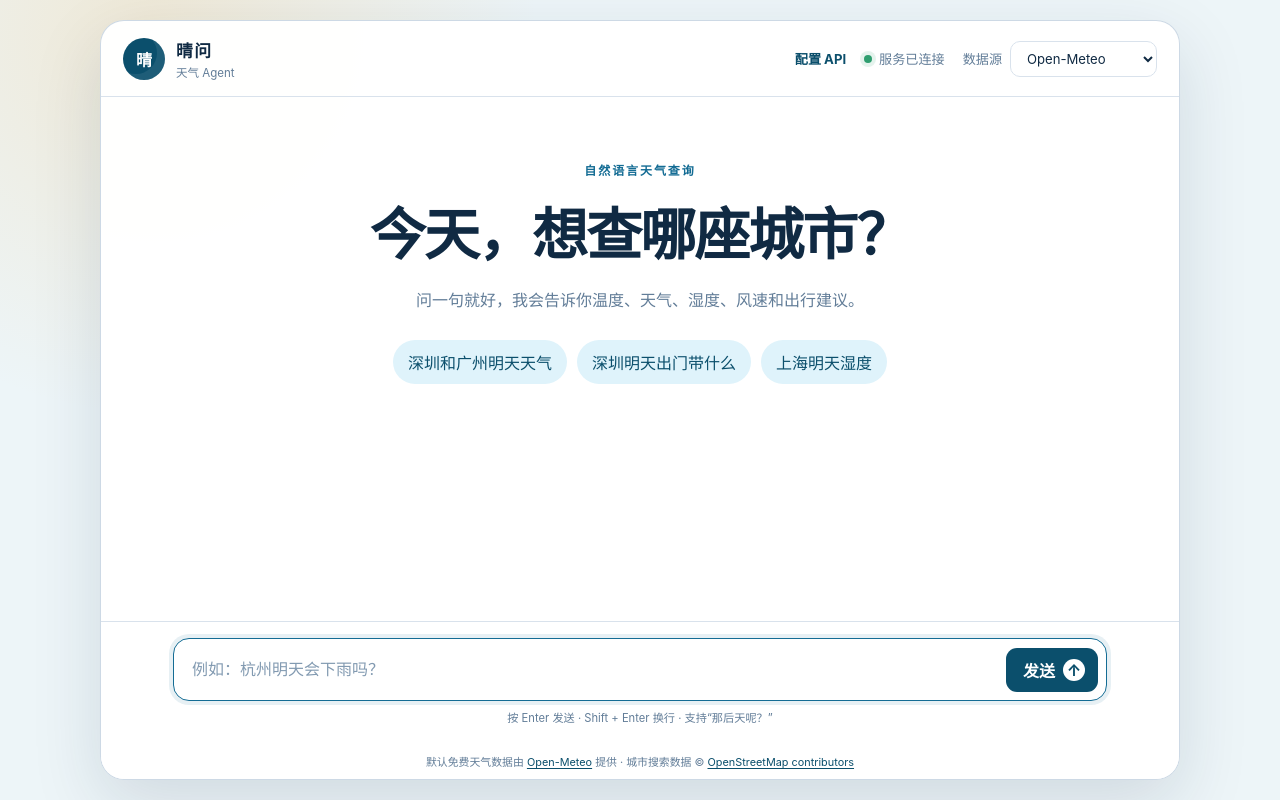
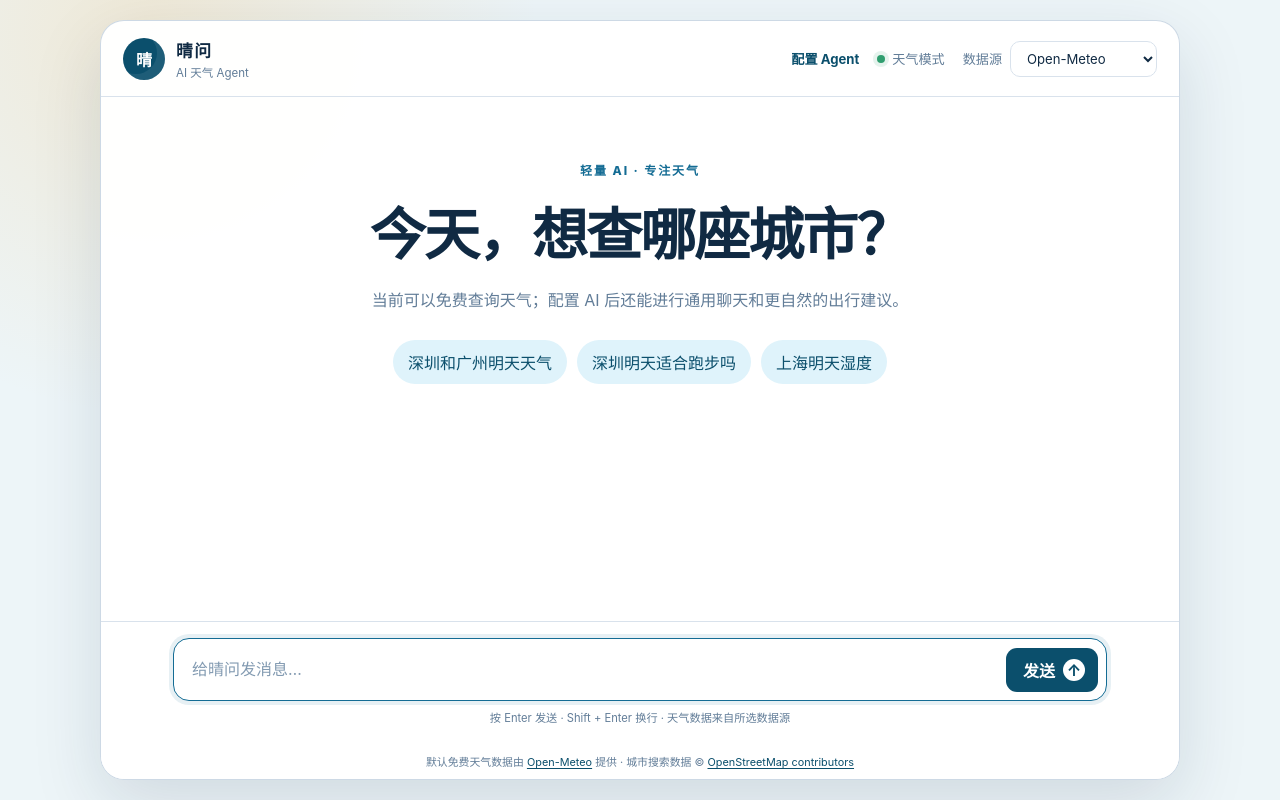
Before and after one commit to Holmes522/weather-agent, a Flask app: page / in a window 1280 px wide. Run offline with Flask 3, Linux system fonts and the light colour scheme.

Commit message:
feat: present AI conversation mode

```diff
--- a/app.py
+++ b/app.py
@@ -237,6 +237,7 @@ def create_app(
             ],
             default_provider=effective_default_provider,
             settings_enabled=not effective_settings.is_production,
+            llm_status=_llm_status(llm_state, llm_lock),
         )
 
     @app.get("/settings")
--- a/static/app.js
+++ b/static/app.js
@@ -88,7 +88,9 @@
       card.appendChild(advice);
     }
 
-    card.appendChild(createElement("p", "weather-answer", payload.answer));
+    if (payload.mode !== "agent") {
+      card.appendChild(createElement("p", "weather-answer", payload.answer));
+    }
     item.appendChild(card);
     chatLog.appendChild(item);
     scrollToLatest();
@@ -106,6 +108,10 @@
     if (payload.display_mode === "text") {
       appendAgentText(payload.answer);
       return;
+    }
+
+    if (payload.mode === "agent") {
+      appendAgentText(payload.answer);
     }
 
     const results = Array.isArray(payload.results) && payload.results.length
@@ -139,7 +145,7 @@
 
   function appendLoading() {
     const item = createElement("li", "message message-agent loading-message");
-    item.setAttribute("aria-label", "正在查询天气");
+    item.setAttribute("aria-label", "Agent 正在思考");
     const bubble = createElement("div", "message-bubble typing-indicator");
     for (let index = 0; index < 3; index += 1) {
       bubble.appendChild(createElement("span"));
@@ -182,7 +188,7 @@
     input.disabled = value;
     sendButton.disabled = value;
     providerSelect.disabled = value;
-    sendButton.querySelector("span:first-child").textContent = value ? "查询中" : "发送";
+    sendButton.querySelector("span:first-child").textContent = value ? "思考中" : "发送";
   }
 
   async function sendMessage(message) {
--- a/templates/index.html
+++ b/templates/index.html
@@ -3,8 +3,8 @@
   <head>
     <meta charset="utf-8">
     <meta name="viewport" content="width=device-width, initial-scale=1">
-    <meta name="description" content="用自然语言查询今天、明天和后天的城市天气。">
-    <title>晴问 · 天气 Agent</title>
+    <meta name="description" content="能聊天、会调用真实天气数据的轻量 AI Agent。">
+    <title>晴问 · AI 天气 Agent</title>
     <link rel="stylesheet" href="{{ url_for('static', filename='styles.css') }}">
   </head>
   <body>
@@ -14,17 +14,17 @@
           <span class="brand-mark" aria-hidden="true">晴</span>
           <span>
             <strong>晴问</strong>
-            <small>天气 Agent</small>
+            <small>AI 天气 Agent</small>
           </span>
         </a>
 
         <div class="topbar-actions">
           {% if settings_enabled %}
-          <a class="settings-link" href="/settings">配置 API</a>
+          <a class="settings-link" href="/settings">配置 Agent</a>
           {% endif %}
           <span class="service-status">
             <span class="status-dot" aria-hidden="true"></span>
-            服务已连接
+            {% if llm_status.configured %}AI 对话已开启{% else %}天气模式{% endif %}
           </span>
           <label class="provider-control" for="provider-select">
             <span>数据源</span>
@@ -37,14 +37,22 @@
         </div>
       </header>
 
-      <section class="chat-panel" aria-label="天气对话">
+      <section class="chat-panel" aria-label="AI 对话">
         <div class="welcome" id="welcome-panel">
-          <p class="eyebrow">自然语言天气查询</p>
+          <p class="eyebrow">轻量 AI · 专注天气</p>
+          {% if llm_status.configured %}
+          <h1>有什么想聊的？</h1>
+          <p class="welcome-copy">我可以正常聊天；遇到天气和出行问题时，会主动查询真实天气数据再回答。</p>
+          {% else %}
           <h1>今天，想查哪座城市？</h1>
-          <p class="welcome-copy">问一句就好，我会告诉你温度、天气、湿度、风速和出行建议。</p>
+          <p class="welcome-copy">当前可以免费查询天气；配置 AI 后还能进行通用聊天和更自然的出行建议。</p>
+          {% endif %}
           <div class="suggestions" aria-label="示例问题">
+            {% if llm_status.configured %}
+            <button type="button" class="suggestion" data-prompt="你好，你能做什么？">认识一下晴问</button>
+            {% endif %}
             <button type="button" class="suggestion" data-prompt="深圳和广州明天天气什么样？">深圳和广州明天天气</button>
-            <button type="button" class="suggestion" data-prompt="深圳明天出门要带什么？">深圳明天出门带什么</button>
+            <button type="button" class="suggestion" data-prompt="深圳明天适合跑步吗？">深圳明天适合跑步吗</button>
             <button type="button" class="suggestion" data-prompt="上海明天湿度如何？">上海明天湿度</button>
           </div>
         </div>
@@ -53,13 +61,13 @@
 
         <div class="composer-wrap">
           <form class="composer" id="chat-form">
-            <label class="sr-only" for="message-input">输入天气问题</label>
+            <label class="sr-only" for="message-input">输入消息</label>
             <textarea
               id="message-input"
               name="message"
               rows="1"
               maxlength="200"
-              placeholder="例如：杭州明天会下雨吗？"
+              placeholder="给晴问发消息…"
               autocomplete="off"
               required
             ></textarea>
@@ -68,7 +76,7 @@
               <span class="send-arrow" aria-hidden="true">↑</span>
             </button>
           </form>
-          <p class="composer-hint">按 Enter 发送 · Shift + Enter 换行 · 支持“那后天呢？”</p>
+          <p class="composer-hint">按 Enter 发送 · Shift + Enter 换行 · 天气数据来自所选数据源</p>
         </div>
       </section>
       <footer class="data-attribution">
```
Also changed, not shown: tests/test_ai_chat.py (+27 -0 lines).
